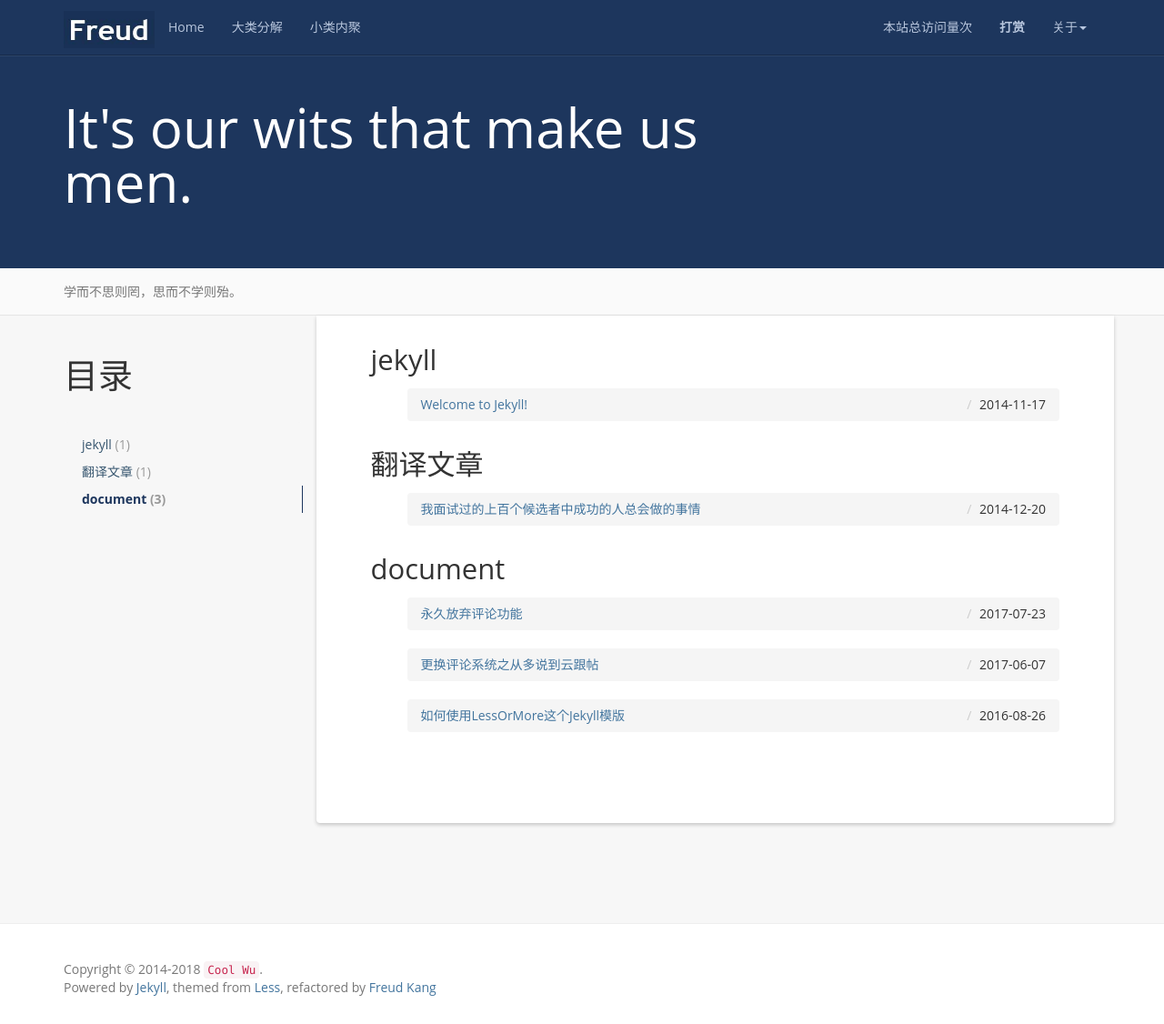
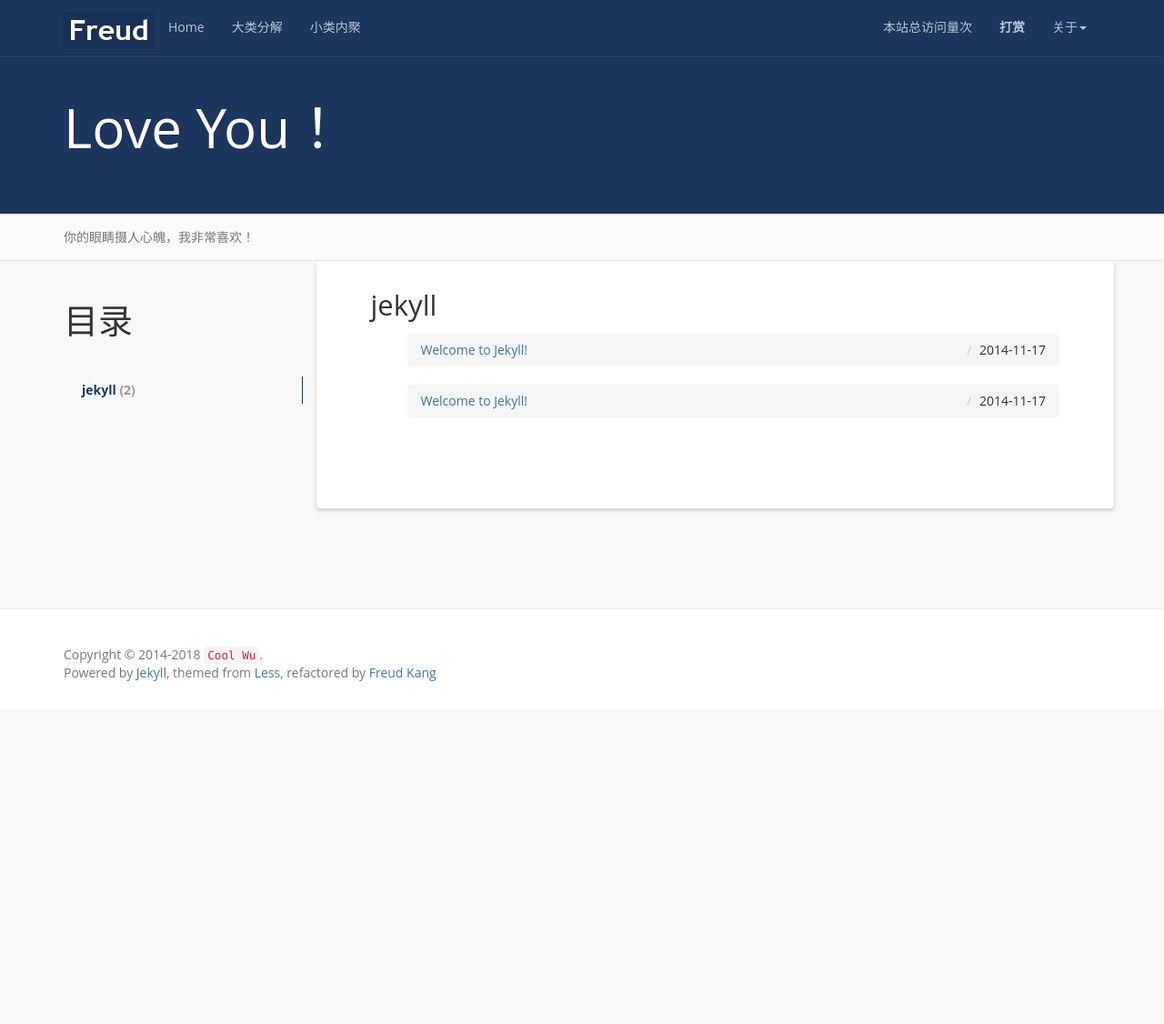
Before and after one commit to DingMr/DingMr.github.io, a Jekyll site: the page built from categories/index.html, in a window 1280 px wide and 1126 px high. Shown: the whole window at 91% size. Built offline with Jekyll 4.4.1, drawn with Linux system fonts in a browser that asks for light colours; nearby versions of some CDN libraries; comment, search, counter and statistics services are not loaded; some of the changed lines change nothing that is shown.

Commit message:
二次提交

````diff
--- a/_config.yml
+++ b/_config.yml
@@ -4,10 +4,10 @@ email: 1042889392@qq.com
 author: Cool Wu
 github: https://github.com/DingMr/
 baseurl: ""
-description: Actually, less is more!
-meta_description: 康志华;个人博客;学而不思则罔;思而不学则殆;生命不止;折腾不休
-motto: It's our wits that make us men.
-banner: 学而不思则罔，思而不学则殆。
+description: 小心会流泪的眼睛!
+meta_description: 只要够叼，世界就小！
+motto: Love You！
+banner: 你的眼睛摄人心魄，我非常喜欢！
 
 #permalink: /:categories/:year/:month/:day/:title/
 permalink: /:year/:month/:day/:title/
--- a/_posts/2014-12-20-I-ve-Interviewed-100s-of-Candidates-and-the-Ones-I-Hire-Always-Do-This.markdown
+++ /dev/null
@@ -1,45 +0,0 @@
----
-layout: post
-title:  我面试过的上百个候选者中成功的人总会做的事情
-date:   2014-12-20 20:05:00 +0800
-categories: 翻译文章
-tag: interview
----
-
-* content
-{:toc}
-
-
-本文翻译自[Linked In](https://www.linkedin.com/)，作者Minal Mehta
-
-原文地址 [I’ve Interviewed 100s of Candidates and the Ones I Hire Always Do This](http://www.linkedin.com/pulse/20141002164029-1473578-how-to-win-an-interview-before-it-starts?midToken=AQH6jyhMOpWb0g&trk=eml-b2_content_ecosystem_digest-recommended_articles-74-null&fromEmail=fromEmail&ut=3Sa86TzhqLj6s1)
-
-
-面试是很有压力的一件事，通常，你只有不到一个小时的时间来使面试官相信你是所有候选者中最合适那一个。这个面试官很有可能还会在当天面试其他的候选者并且还有其他的事情要做。那你如何才能够脱颖而出呢。
-
-充分的准备，知道哪些事情是想要让面试官知道的。			{#prepare}
-====================================
-
-通过上百个我做组织的面试者们，我发现最合适的那些面试者永远都是表达最清晰的。
-
-所有人都知道充足的准备是必要的，但是如何准备是极其重要的，许多人会准备一份面试题和答案的合集，这导致一部分人在遇到合集以外的问题的时候会恐慌（我见过许多人恐慌或者说“这是一个好问题”，当我面试别人或者帮助那些学生准备面试的时候）
-
-以下是我的建议：以最近的记忆最清晰的工作流程开始。通过阅读他们的信息或者询问那些你知道的在这工作的朋友来调查面试的公司和职位，了解他们正在寻找一个拥有什么样能力和文化的人
-
-了解自己，你自己最擅长什么？怎么让你自身如何与公司正在找的人相匹配？这个过程会让你有一个清晰的定位，知道这个公司的职位是不是真的适合你。假设是的，你的自身能力跟这个职位相匹配，你同样知道自己的不足在哪。
-
-从你过往工作经历中找出你突出的贡献，那些你已经确定了你的能力和工作要求相交集的部分。并且，找出一些事情来证明你可以改善你不足的方面。通常，你想出来的这几件事件可以重新组装利用来彰显不同方面的能力。
-
-了解你的听众，组织你的回答语言。			{#learn}
-====================================
-
-我推荐使用排序的组织来确保你的面试官可以理解你的表述。我是STAR方法的忠实粉丝：Situation处境（场景再现），Task任务（必须要做到的），Action行动（你实际做的），Result结果（发生了什么）
-
-场景再现是最重要的，虽然你很清楚发生了什么，但是面试官不知道，花些时间来确保他们可以设身处地的知道当时的情况。如果你不这么做，剩下的故事将是对牛弹琴。
-
-我个人也一直将同样的方法用在各种面试中。“如果你处在一个特定的情境下，你会怎么做？” 花点时间去建立一个共享的空间，让面试官了解情况，然后你们才能一起来聊需要做什么。
-
-保持冷静，记住这次面试是双向的。			{#keep-calm}
-====================================
-
-深呼吸然后记住这只是一次谈话，面试官给你一个评价是很重要的，但是同样重要的是你也要给面试官一个评价，并且确认这是你想要工作的地方。
--- a/_posts/2016-08-27-how-to-use-this-jekyll-theme.md
+++ /dev/null
@@ -1,124 +0,0 @@
----
-layout: post
-title:  如何使用LessOrMore这个Jekyll模版
-date:   2016-08-27 01:08:00 +0800
-categories: document
-tag: 教程
----
-
-* content
-{:toc}
-
-
-致谢							{#Thanks}
-====================================
-+ 感谢[Less官网](http://lesscss.cn/)的样式，本Jekyll框架的样式都是基于Less官网的样式直接拷贝过来的。只是重构了JS，并且加入了Jekyll语法而已。
-+ 感谢[Github](https://github.com/)提供的代码维护和发布平台
-+ 感谢[Jekyll](https://jekyllrb.com/)团队做出如此优秀的产品
-+ 感谢[Solar](https://github.com/mattvh/solar-theme-jekyll)的原作者[Matt Harzewski](http://www.webmaster-source.com/)，在`2014.11`-`2016.09`的两年间，我的博客选用了此样式模版
-
-
-使用							{#How-to-use}
-====================================
-
-下载							{#Download}
-------------------------------------
-
-使用git从[LessOrMore](https://github.com/luoyan35714/LessOrMore.git)主页下载项目
-
-```bash
-git clone https://github.com/luoyan35714/LessOrMore.git
-```
-
-配置							{#Configuration}
-------------------------------------
-
-`LessOrMore`项目需要配置的只有一个文件`_config.yml`，打开之后按照如下进行配置。
-
-> 特别注意`baseurl`的配置。如果是`***.github.io`项目，不修改为空''的话，会导致JS,CSS等静态资源无法找到的错误
-
-```bash
-name: 博客名称
-email: 邮箱地址
-author: 作者名
-url: 个人网站
-### baseurl修改为项目名，如果项目是'***.github.io'，则设置为空''
-baseurl: "/LessOrMore"
-resume_site: 个人简历网站
-github: github地址
-github_username: github用户名称
-FB:
-  comments :
-    provider : duoshuo
-    duoshuo:
-        short_name : 多说账户
-    disqus :
-        short_name : Disqus账户
-```
-
-如何写文章							{#How-to-write-document}
-------------------------------------
-
-在`LessOrMore/_posts`目录下新建一个文件，可以创建文件夹并在文件夹中添加文件，方便维护。在新建文件中粘贴如下信息，并修改以下的`titile`,`date`,`categories`,`tag`的相关信息，添加`* content {:toc}`为目录相关信息，在进行正文书写前需要在目录和正文之间输入至少2行空行。然后按照正常的Markdown语法书写正文。
-
-```bash
----
-layout: post
-#标题配置
-title:  标题
-#时间配置
-date:   2016-08-27 01:08:00 +0800
-#大类配置
-categories: document
-#小类配置
-tag: 教程
----
-
-* content
-{:toc}
-
-
-我是正文。我是正文。我是正文。我是正文。我是正文。我是正文。
-```
-
-执行							{#execute}
-------------------------------------
-
-```bash
-jekyll server
-```
-
-效果							{#result}
-------------------------------------
-打开浏览器并输入URL`http://localhost:4000/`,回车。
-
-
-为什么重复造轮子					{#why}
-====================================
-
-很明显，我在重复造轮子。在13年接触到GIT，14年末接触到Jekyll，然后搭建了自己的博客，当时是选用了[JekyllThemes](http://jekyllthemes.org/)上的[Solar](https://github.com/mattvh/solar-theme-jekyll)主题，一直到现在。不过中间一直感觉页面风格还是偏暗，阅读不方便。并且有一些小的细节做的不是很好。在页面的跨平台浏览上有一些瑕疵。并且不区分一级标题和二级标题，导致没有重点强调。诸如此类，用了2年，用的越多，越发吃力，中间就一直在寻找新的能够让我一眼认定的主题。
-
-虽然设计好看的主题很多。但是真正适合拿来做博客的却不多。中间一直没有找到合适的主题。直到有一天看到Less官网的主题之后，豁然觉得这就是我的博客想要的样子。简单而又不平凡。所以就决定了要把博客迁移到这个主题，然后拿了两天晚上来把这个主题做出来。
-
-重复造了轮子，但是这个是迄今为止自己觉得最适合我的博客的轮子，所以是值得的！
-
-关于作者						{#about-author}
-====================================
-
-热爱开源，热爱折腾的Java程序猿。更多个人信息和联系方式可以参照[我的简介](http://www.hifreud.com/Resume.io/)。
-
-关于打赏						{#about-donate}
-====================================
-
-如果你也像我一样在寻觅一个简洁的博客主题。不妨试下LessOrMore。
-
-当然你也可以为了我的工作打赏！以激励我做出更好的东西。
-
-支付宝						{#alipay}
-----------------
-
-<img src="{{ '/styles/images/zhifubao.PNG' | prepend: site.baseurl }}" alt="支付宝二维码付款给Freud" width="310" />
-
-微信							{#weixinpay}
-----------------
-![微信二维码付款给Freud]({{ '/styles/images/weixin.png' | prepend: site.baseurl }})
--- a/_posts/2017-06-08-change-the-comment-provider-to-yuntentie.md
+++ /dev/null
@@ -1,68 +0,0 @@
----
-layout: post
-title:  更换评论系统之从多说到云跟帖
-date:   2017-06-08 00:00:00 +0800
-categories: document
-tag: 教程
----
-
-* content
-{:toc}
-
-
-挥别			{#say-goodbyte}
-====================================
-
-从14年博客搭建起来，一直使用的是多说，期间很多人给我留言，有通过我的博客学到技术的，也有看到我博客模板然后拿去使用的，总之也积累了一定的评论量。期间想换Disqus，那时候还没有被墙，不过由于Disqus是国外产品，本地化做的不是很好。所以一直以来仰仗着多说来支撑着博客的评论。不过好景不长。也就大约17年的三月份左右，查看博客的时候，看到评论框上面有一个小链接，点击之后才知道6月1日，多说要永久的关闭了。前前后后使用了不到三年吧。还真的有那么点感情了，所以刚看到这个消息的时候还是很震惊的。不过也可以理解，一个无法成功商业化的项目，最后的结局也无非就是这样。但是由于心里的一些不舍，也就一直没有将多说替换下去，一直等到6月1号上班的那天早上10点多，我上线博客查看的时候还是正常可运行的。不过到6月2号，多说的域名就彻底无法访问了。这才知道，多说是真的走了！感谢这三年来的一路相伴，感谢多说团队曾经做过的努力。
-
-
-选择			{#choose}
-====================================
-
-这几天就一直在寻找一个新的第三方品论，可供考虑的也无非就是畅言，友言，Disqus，云跟帖。
-
-畅言要求必须有备案，这个不太好搞，所以就放弃了。
-
-友言貌似也不稳定，今天查看他的服务的时候502了。
-
-Disqus被墙，而我又极少翻墙。所以也不再考虑之列，最后也就只能选择云跟帖了。
-
-
-网易云跟帖			{#yungentie}
-====================================
-
-由于云跟帖跟多说有一些小区别。对多说来说，安装完成之后，注册站点跟实际使用域名并没有硬性的要求必须一致，所以写完之后无论在什么地方都可以执行，而网易的这个云跟帖不同的是，会在每次页面加载的时候先获取当前访问的域名，然后跟你注册云跟帖时候的域名做检查，一致的话会放行并正确显示评论系统，不一致就会直接返回错误码，并且在页面不会显示任何内容。
-
-所以，以后想要使用本Jekyll模板的小盆友们，`一定要记得修改自己的云跟帖导入代码`，才能让自己博客的评论系统生效。具体步骤如下：
-
-登录云跟帖			{#login-yungentie}
----------------------
-
-使用自己的账号登录[https://gentie.163.com/](https://gentie.163.com/)，然后点击右上角的`后台管理`
-
-![/styles/images/yungentie/01.png]({{ '/styles/images/yungentie/01.png' | prepend: site.baseurl  }})
-
-初始化			{#init-yungentie}
----------------------
-
-如果是第一次登录云跟帖会提示完善站点基本信息。
-
-![/styles/images/yungentie/01.png]({{ '/styles/images/yungentie/02.png' | prepend: site.baseurl  }})
-
-完成之后点击`获取代码`，选择合适的皮肤进行设置，本博客是蓝色，固定位置。
-
-![/styles/images/yungentie/01.png]({{ '/styles/images/yungentie/03.png' | prepend: site.baseurl  }})
-
-复制引入代码			{#import-yungentie}
----------------------
-
-点击`WEB代码`, 在右侧的`跟贴完整模块代码(Web单独版)`中复制展示框中的代码
-
-![/styles/images/yungentie/01.png]({{ '/styles/images/yungentie/04.png' | prepend: site.baseurl  }})
-
-修改模板代码			{#change-template-code}
----------------------
-
-修改`_includes/LessOrMore/comments-providers/yungentie`文件中的内容，将文件中的代码全部删除，并粘贴刚刚从云跟帖网站复制的代码。
-
-![/styles/images/yungentie/01.png]({{ '/styles/images/yungentie/05.png' | prepend: site.baseurl  }})
--- a/_posts/2017-07-24-abandon-the-comment-feature.md
+++ /dev/null
@@ -1,36 +0,0 @@
----
-layout: post
-title:  永久放弃评论功能
-date:   2017-07-24 00:00:00 +0800
-categories: document
-tag: 教程
----
-
-* content
-{:toc}
-
-
-云跟帖			{#yungentie}
-====================================
-
-看了下历史记录，在6月8号切换的云跟帖，未到一个月，7月6号，云跟帖也宣告结束了。
-
-![/styles/images/abandon-comments/yungentie-abandon.png]({{ '/styles/images/abandon-comments/yungentie-abandon.png' | prepend: site.baseurl  }})
-
-撇开第三方评论系统的盈利与否不谈，我好像发现了什么不得了的事情，就是我用什么，就死什么。
-
-我用Disqus，被墙了；用多说，关停了；用云跟帖，挂了。
-
-
-选择 - 回归			{#back-to-begin}
-====================================
-
-当看到云跟帖要关停的消息的时候，首先想的是还有什么替代方案。
-
-考虑了好久，觉得对现在的第三方评论系统都没什么信任感，基于我用什么死什么，我也不想再祸害一个新的好项目了。并且细细想来，我写这个博客的初衷是记录一些我在工作或者学习中遇到或者学到的知识，随着年岁的增长，记忆力直线下降，所以只是拿博客当作一个在线的技术日记记录工具，供我能够随时方便地找到那些我已经遗忘细节的知识点，并没有想过什么著书立传之类的事情。
-
-能帮到别人固然是好的，不过归根结底是给自己一个方便查阅的平台。
-
-所以最后的决定是彻底放弃评论功能。如果有人在看我的博客的时候有什么问题，依然可以到github开issue来提问。由于去github开issue相对还是有点技术含量(全球最大的同性交友平台还是技术人员的主场)，这样还屏蔽掉了大部分的灌水或者垃圾评论。
-
-所以，别了，评论功能！
--- /dev/null
+++ b/_posts/2018-11-21-first.md
@@ -0,0 +1,139 @@
+---
+layout: post
+title:  "Welcome to Jekyll!"
+date:   2014-11-17 13:31:01 +0800
+categories: jekyll
+tag: jekyll
+---
+
+* content
+{:toc}
+
+
+First POST build by Jekyll.
+
+
+诫子书				{#zhugeliang}
+------------------------
+
+![诫子书]({{ '/styles/images/jiezishu.jpg' | prepend: site.baseurl  }})
+
+
+[诸葛亮](#)
+
+
+夫君子之行，静以修身，俭以养德。非淡泊(澹泊)无以明志，非宁静无以致远。夫学须静也，才须学也。非学无以广才，非志无以成学。淫慢则不能励精，险躁则不能冶性。
+年与时驰，意与日去，遂成枯落，多不接世，悲守穷庐，将复何及！
+
+
+[jekyll]:      http://jekyllrb.com
+[jekyll-gh]:   https://github.com/jekyll/jekyll
+[jekyll-help]: https://github.com/jekyll/jekyll-help
+
+
+### 新电脑开发工具下载
+>每次拿到新电脑装机都要重新挨着百度一边，极伤。记下，以备来日之需！
+```
+1、谷歌浏览器
+2、QQ、微信
+3、百度网盘
+4、Android studio
+5、Git
+6、XMind
+```
+##### 谷歌浏览器
+~~~
+地址：https://chrome.en.softonic.com/
+无法登陆：https://jingyan.baidu.com/article/7e440953191a2b2fc0e2ef0c.html
+~~~
+##### QQ、微信
+~~~
+QQ:    http://im.qq.com/pcqq/
+微信:   https://weixin.qq.com/cgi-bin/readtemplate?t=win_weixin&platform=wx&lang=zh_CN
+~~~
+##### 百度网盘
+~~~
+地址： http://pan.baidu.com/download
+~~~
+##### Android studio
+
+准备：
+~~~
+1、jre
+2、jdk
+3、sdk
+4、Android studio
+5、Color Themes (酷炫主题)
+~~~
+开始：
+~~~
+jre地址：   https://www.java.com/zh_CN/
+jdk地址：  https://www.oracle.com/technetwork/java/javase/downloads/index.html
+
+配置环境变量：
+JAVA_HOME:     C:\Program Files\Java\jdk1.7.0_80  (JDK路径)
+PATH：%JAVA_HOME%\bin;%JAVA_HOME%\jre\bin; （现在应该都自带有这个变量名，只不过为小写Path）
+CLASSPATH：   .;%JAVA_HOME%\lib\dt.jar;%JAVA_HOME%\lib\tools.jar;
+验证环境变量配置： win+R -> cmd -> java / javac / java -version
+
+sdk:  https://github.com/inferjay/AndroidDevTools#sdk-tools
+android studio :    http://www.android-studio.org/
+Color Themes： http://color-themes.com/?view=index
+~~~
+微调
+~~~
+主题：File -> Import Settings -> xxx.jar
+xxx.jar：Color Themes下载的jar文件，文件名不可有中文，空格。
+~~~
+![在这里插入图片描述](https://img-blog.csdnimg.cn/20181029154332207.png?x-oss-process=image/watermark,type_ZmFuZ3poZW5naGVpdGk,shadow_10,text_aHR0cHM6Ly9ibG9nLmNzZG4ubmV0L3FxXzM2NTc2NzM4,size_27,color_FFFFFF,t_70)
+~~~
+编码格式：File -> settings -> Editor -> File Encodings -> UTF-8
+~~~
+![在这里插入图片描述](https://img-blog.csdnimg.cn/20181029154600823.png?x-oss-process=image/watermark,type_ZmFuZ3poZW5naGVpdGk,shadow_10,text_aHR0cHM6Ly9ibG9nLmNzZG4ubmV0L3FxXzM2NTc2NzM4,size_27,color_FFFFFF,t_70)
+~~~
+字体样式、大小：File -> settings -> Editor -> Color Scheme -> Color Scheme Font
+~~~
+![在这里插入图片描述](https://img-blog.csdnimg.cn/20181029154806891.png?x-oss-process=image/watermark,type_ZmFuZ3poZW5naGVpdGk,shadow_10,text_aHR0cHM6Ly9ibG9nLmNzZG4ubmV0L3FxXzM2NTc2NzM4,size_27,color_FFFFFF,t_70)
+~~~
+方法注解快捷键：File -> Settings -> Keymap -> Other -> Fix doc comment
+~~~
+![在这里插入图片描述](https://img-blog.csdnimg.cn/20181029155318793.png?x-oss-process=image/watermark,type_ZmFuZ3poZW5naGVpdGk,shadow_10,text_aHR0cHM6Ly9ibG9nLmNzZG4ubmV0L3FxXzM2NTc2NzM4,size_27,color_FFFFFF,t_70)
+~~~
+SDK、JDK、NDK路径设置：File -> Project Structure
+~~~
+![在这里插入图片描述](https://img-blog.csdnimg.cn/20181029155724211.png?x-oss-process=image/watermark,type_ZmFuZ3poZW5naGVpdGk,shadow_10,text_aHR0cHM6Ly9ibG9nLmNzZG4ubmV0L3FxXzM2NTc2NzM4,size_27,color_FFFFFF,t_70)
+~~~
+启动：File -> Settings -> Appearance & Behavior -> System Settings -> Reopen last project on startup
+~~~
+![在这里插入图片描述](https://img-blog.csdnimg.cn/20181029160235922.png?x-oss-process=image/watermark,type_ZmFuZ3poZW5naGVpdGk,shadow_10,text_aHR0cHM6Ly9ibG9nLmNzZG4ubmV0L3FxXzM2NTc2NzM4,size_27,color_FFFFFF,t_70)
+~~~
+Git:File -> Settings -> Version Control -> Git
+~~~
+![在这里插入图片描述](https://img-blog.csdnimg.cn/20181029160514399.png?x-oss-process=image/watermark,type_ZmFuZ3poZW5naGVpdGk,shadow_10,text_aHR0cHM6Ly9ibG9nLmNzZG4ubmV0L3FxXzM2NTc2NzM4,size_27,color_FFFFFF,t_70)
+##### Git
+~~~
+地址：https://git-scm.com/downloads
+~~~
+##### XMind
+准备
+~~~
+地址：https://www.xmind.cn/download/xmind8
+补丁：https://stormxing.oss-cn-beijing.aliyuncs.com/files/XMindCrack.jar
+~~~
+使用
+~~~
+1、将 补丁 jar 粘贴至 XMind安装目录
+2、修改XMind.ini文件内容：
+文末添加  -javaagent:D:\Program Files (x86)\XMind\XMindCrack.jar （后面的为jar绝对路径）
+~~~
+![在这里插入图片描述](https://img-blog.csdnimg.cn/20181029161641848.png?x-oss-process=image/watermark,type_ZmFuZ3poZW5naGVpdGk,shadow_10,text_aHR0cHM6Ly9ibG9nLmNzZG4ubmV0L3FxXzM2NTc2NzM4,size_27,color_FFFFFF,t_70)
+
+鸣谢：
+[Git教程:廖雪峰](https://www.liaoxuefeng.com/wiki/0013739516305929606dd18361248578c67b8067c8c017b000)
+[Android studio 安装教程：杨璐昊](https://www.cnblogs.com/yanglh6-jyx/p/Android_AS_Configuration.html)
+[Android studio 开发环境搭建 | 菜鸟教程](http://www.runoob.com/android/android-environment-setup.html)
+[Android Studio中的字体设置](https://blog.csdn.net/student9128/article/details/73909895)
+[Android Studio主题设置、颜色背景配置](https://blog.csdn.net/cc20032706/article/details/71598529)
+[android studio 项目编码格式的设置](https://blog.csdn.net/lp120660021/article/details/47831199)
+[Android Studio启动时可选最近打开过的工程](https://blog.csdn.net/ks7638246/article/details/80408816)
+[XMind8破解](https://blog.csdn.net/qq_35911589/article/details/81901868)
````
